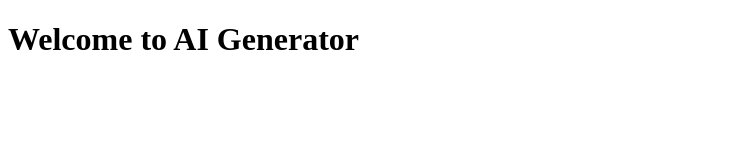
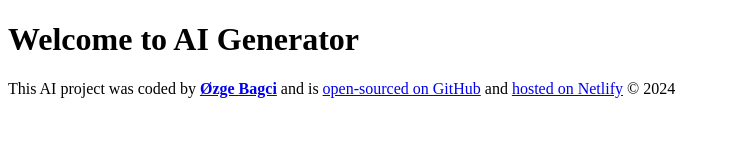
Before and after one commit to OzgeBagci/AI-generator, a plain HTML site: page index.html in a window 1280 px wide. Shown: the whole page, without its empty margins (0-730 px from the left). Drawn offline with Linux system fonts and the light colour scheme.

Commit message:
Added the footer

```diff
--- a/index.html
+++ b/index.html
@@ -8,6 +8,23 @@
   </head>
   <body>
     <h1>Welcome to AI Generator</h1>
+    <footer>
+      This AI project was coded by
+      <a href="https://github.com/OzgeBagci" target="_blank"
+        ><strong>Øzge Bagci</strong></a
+      >
+      and is
+      <a href="https://github.com/OzgeBagci/AI-generator" target="_blank">
+        open-sourced on GitHub</a
+      >
+      and
+      <a
+        href="https://flourishing-profiterole-f7544a.netlify.app/"
+        target="_blank"
+        >hosted on Netlify</a
+      >
+      <a>© 2024</a>
+    </footer>
     <script src="src/script.js"></script>
   </body>
 </html>
```
